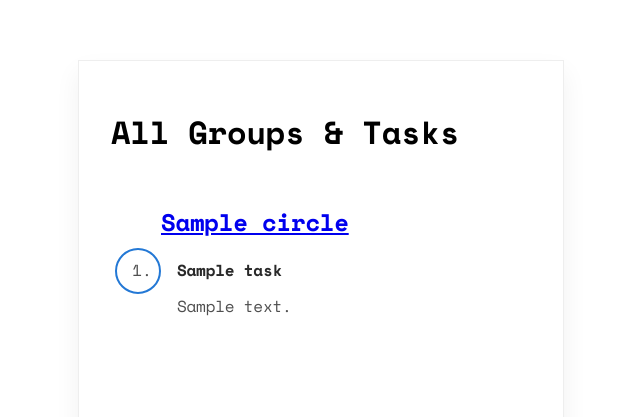
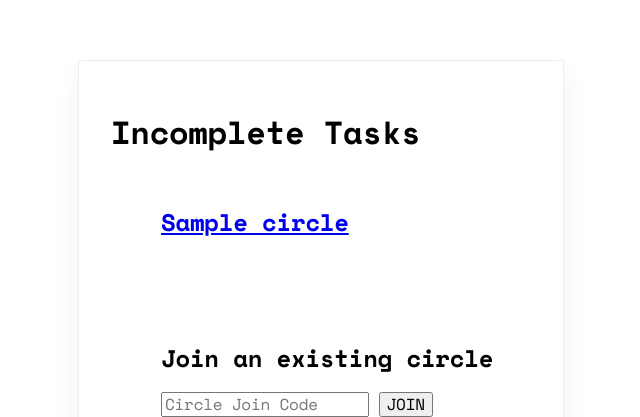
Before and after one commit to MIYLam/Productivr, a Flask app: page /home in a window 1280 px wide. Shown: the top 417 px of the page, without its empty margins (319-959 px from the left). Run offline with Flask 3, Linux system fonts and the light colour scheme; a user stored in the database is signed in; tables that the repository leaves empty hold one stand-in row (values such as "Sample post"); some libraries are stand-ins or nearby versions.

Commit message:
shishishi

```diff
--- a/templates/homepage.html
+++ b/templates/homepage.html
@@ -9,17 +9,19 @@
 </head>
 <body>
 
-    <H1>All Groups & Tasks</H1>
+    <H1>Incomplete Tasks</H1>
 
     {%for c in clist%}
         <ol class="alternating-colors">
             <H2><a href="/group/{{c[0]}}" id="circle-{{i}}">{{c[1]}}</a></H2>
               {%for task in tasks[c[0]]%}
+                {% if task["complete"] == 0 %}
                 <li>
                   <strong id="task-{{i}}">{{ task["name"] }}</strong>
                   <p id="task-{{i}}">{{ task["description"] }}</p>
 
                 </li>
+                {% endif %}
               {%endfor%}
               <hr style="color: black; border:1ch">
         </ol>
```
